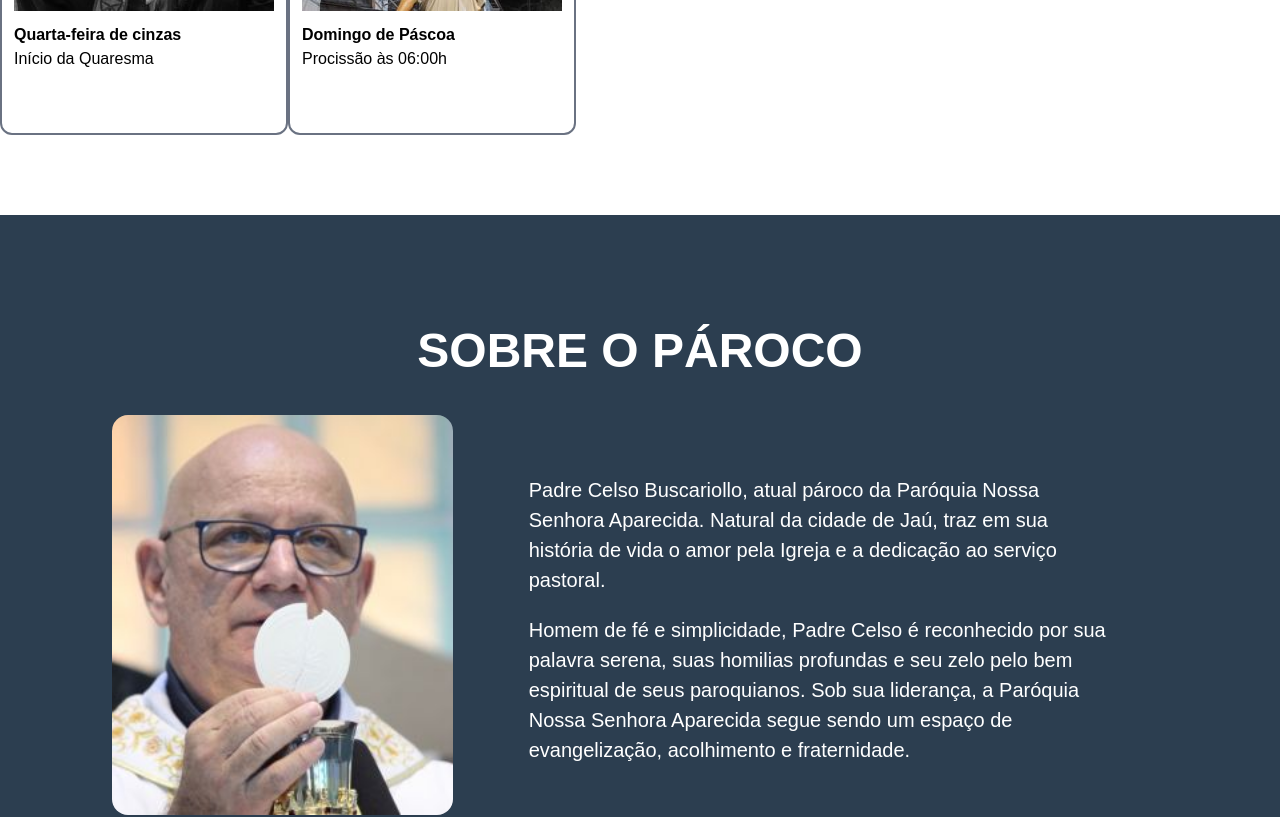
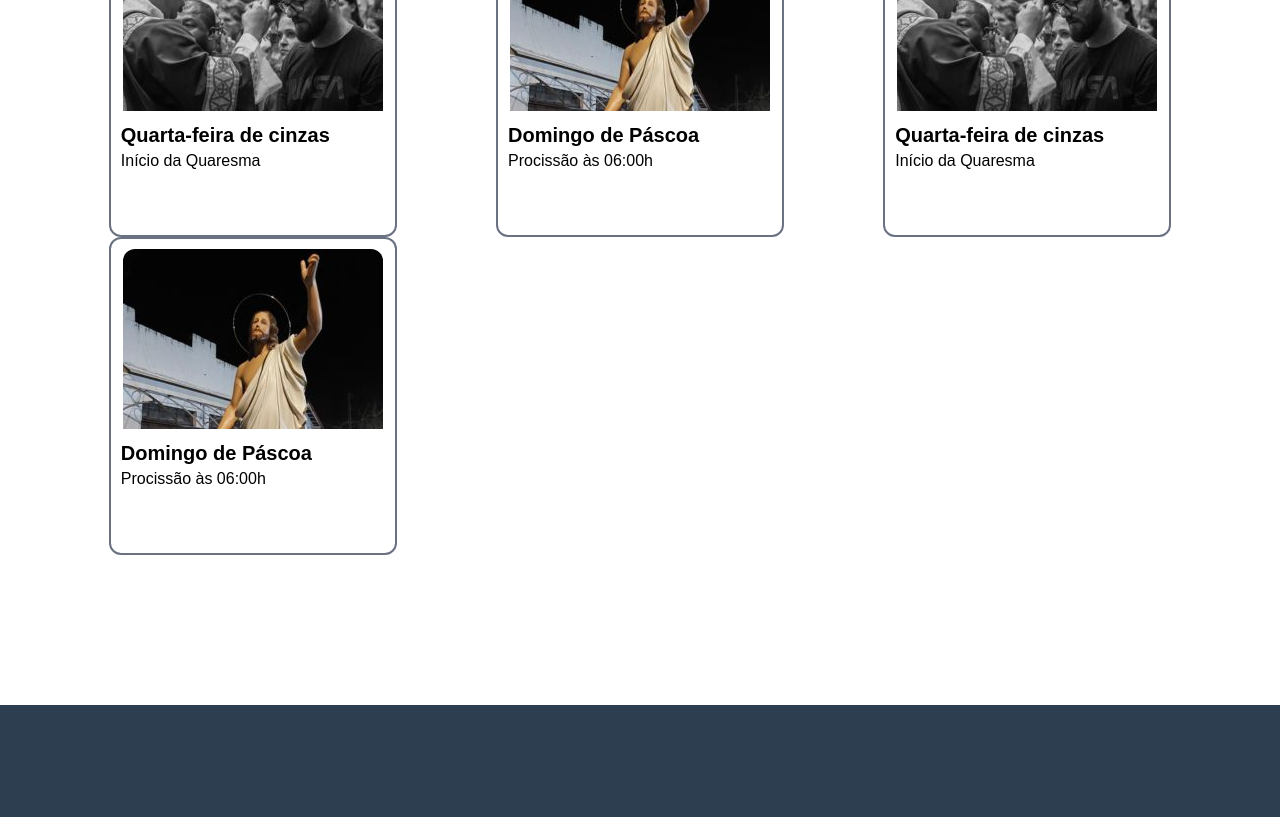
Before and after one commit to lucasgabriel2806/aparecida-jau-site, a Next.js app in the folder aparecida-jau-site/: page / in a window 1280 px wide. Shown: the part 1100-1917 px from the top of the page. Built offline with nearby package versions, Linux system fonts and the light colour scheme.

Commit message:
Atualizando inicio responsividade

```diff
--- a/aparecida-jau-site/src/app/page.tsx
+++ b/aparecida-jau-site/src/app/page.tsx
@@ -1,22 +1,26 @@
+// Componentes
 import { MiniCard } from '@/components/minicard';
 
 import Image from 'next/image';
 import { Metadata } from 'next';
 
+// Metadado específico da página
 export const metadata: Metadata = {
-  title: 'Aparecida Jaú | Home'
+  title: 'Aparecida Jaú | Inicio'
 }
 
-export default function Home() {
+// Componente Inicio
+export default function Inicio() {
 
   return(
 
     <>
 
+      {/* Imagem de fundo */}
       <section
-        className='h-[calc(100vh_-_87px)] bg-cover bg-center relative
+        className='
         flex items-center justify-center
-        mb-20'
+        h-[calc(100vh_-_87px)] bg-cover bg-center relative'
         style={{
           backgroundImage: "url('/img/inicio/igreja_atual.jpeg')"
         }}
@@ -37,43 +41,57 @@ export default function Home() {
       </section>
 
       {/* Notícias e Eventos */}
-      <section>
-        <h2 className='font-bold uppercase text-3xl'>Notícias e Eventos</h2>
-        <div className='flex mb-20'>
+      <section className='px-[8.5vw] py-[150px]'>
+
+        <h2 className='text-3xl font-bold uppercase mb-8'>Notícias e Eventos</h2>
+
+        <div className='flex flex-wrap justify-between'>
+
           <MiniCard
             img={'/img/inicio/cards/quarta-cinzas-card.jpg'}
             title='Quarta-feira de cinzas'
             desc='Início da Quaresma'
             alt={'teste'}
           />
+
           <MiniCard
             img={'/img/inicio/cards/procissao-domingo-pascoa-card.jpg'}
             title='Domingo de Páscoa'
             desc='Procissão às 06:00h'
             alt={'teste'}
           />
+
+          <MiniCard
+            img={'/img/inicio/cards/quarta-cinzas-card.jpg'}
+            title='Quarta-feira de cinzas'
+            desc='Início da Quaresma'
+            alt={'teste'}
+          />
+
+          <MiniCard
+            img={'/img/inicio/cards/procissao-domingo-pascoa-card.jpg'}
+            title='Domingo de Páscoa'
+            desc='Procissão às 06:00h'
+            alt={'teste'}
+          />
+
         </div>
+
       </section>
 
       {/* Sobre o Pároco */}
-      <section
-        className='
-        bg-[#2C3E50] p-28
-
-        max-md:p-10'
-      >
+      <section className='bg-[#2C3E50] px-[8.5vw] py-[150px]'>
 
         <h2 className='font-bold uppercase text-5xl text-[#fff] text-center mb-10'>Sobre o Pároco</h2>
 
         <div
           className='
-          flex flex-row justify-evenly gap-4
+          flex flex-row gap-4
 
           max-lg:flex-col max-lg:items-center'
         >
 
-          <Image
-            className='rounded-2xl'
+          <Image className='rounded-2xl'
             src={'/img/inicio/sobre-paroco.jpg'}
             width={400}
             height={400}
@@ -89,11 +107,11 @@ export default function Home() {
             max-md:p-2 max-md:w-auto'
           >
 
-            <p className='mb-5'>
+            <p className='text-justify mb-[20px]'>
               Padre Celso Buscariollo, atual pároco da Paróquia Nossa Senhora Aparecida. Natural da cidade de Jaú, traz em sua história de vida o amor pela Igreja e a dedicação ao serviço pastoral.
             </p>
 
-            <p>
+            <p className='text-justify'>
               Homem de fé e simplicidade, Padre Celso é reconhecido por sua palavra serena, suas homilias profundas e seu zelo pelo bem espiritual de seus paroquianos. Sob sua liderança, a Paróquia Nossa Senhora Aparecida segue sendo um espaço de evangelização, acolhimento e fraternidade.
             </p>
 
--- a/aparecida-jau-site/src/components/minicard/index.tsx
+++ b/aparecida-jau-site/src/components/minicard/index.tsx
@@ -1,19 +1,23 @@
 import Image from "next/image";
+import Link from "next/link";
 
+// Componente MiniCard
 export function MiniCard({ img, title, desc, alt }) {
 
     return (
 
         <>
 
+            <Link href={'/noticias-e-eventos/'}>
+
                 {/* Card */}
-            <div className='w-[288px] h-[318px] p-3 border-2 border-gray-500 rounded-xl'>
+                <div className='w-[288px] h-[318px] p-[10px] border-2 border-gray-500 rounded-xl'>
 
                     {/* Imagem */}
-                <div className=''>
+                    <div>
 
                         <Image
-                      className='mx-auto rounded-t-xl pb-3'
+                        className='mx-auto rounded-t-xl pb-[10px]'
                         src={img}
                         width={260}
                         height={180}
@@ -25,7 +29,7 @@ export function MiniCard({ img, title, desc, alt }) {
                     {/* Texto */}
                     <div>
 
-                    <h3 className="font-bold">{title}</h3>
+                        <h3 className="text-xl font-bold">{title}</h3>
 
                         <p>{desc}</p>
 
@@ -33,6 +37,8 @@ export function MiniCard({ img, title, desc, alt }) {
 
                 </div>
 
+            </Link>
+
         </>
 
     )
```
Lines whose indentation alone changed are shown as unchanged.
